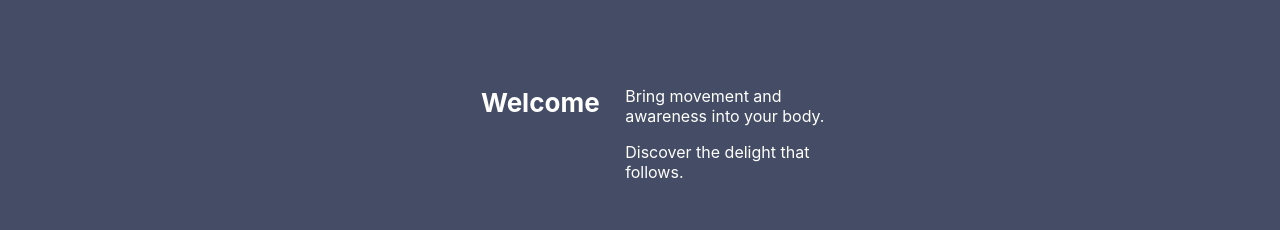
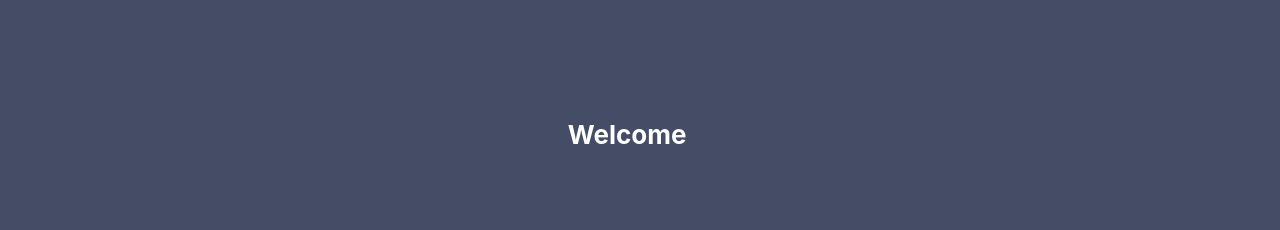
Before and after one commit to DigitalDsntHurt/jaaaam, a React (Create React App) app: page / in a window 1280 px wide. Shown: the part 570-800 px from the top of the page. Built offline with nearby package versions, Linux system fonts and the light colour scheme.

Commit message:
Updates title formatting in welcome component

```diff
--- a/src/Welcome.css
+++ b/src/Welcome.css
@@ -6,6 +6,8 @@
 }
 
 .title-cell {
+    align-items: center;
+    display: flex;
     text-align: right;
 }
 
--- a/src/Welcome.js
+++ b/src/Welcome.js
@@ -1,6 +1,6 @@
 import './Welcome.css';
 
-function Welcome({ theme }) {
+function Welcome({ text, theme }) {
     return (
         <div className={`banner-sect ${theme}-theme`} >
             <div className='wrapper'>
@@ -8,8 +8,7 @@ function Welcome({ theme }) {
                     <h1>Welcome</h1>
                 </div>
                 <div className='text-cell'>
-                    <p>Bring movement and awareness into your body.</p>
-                    <p>Discover the delight that follows.</p>
+                    {text}
                 </div>
             </div>
         </div>
```
